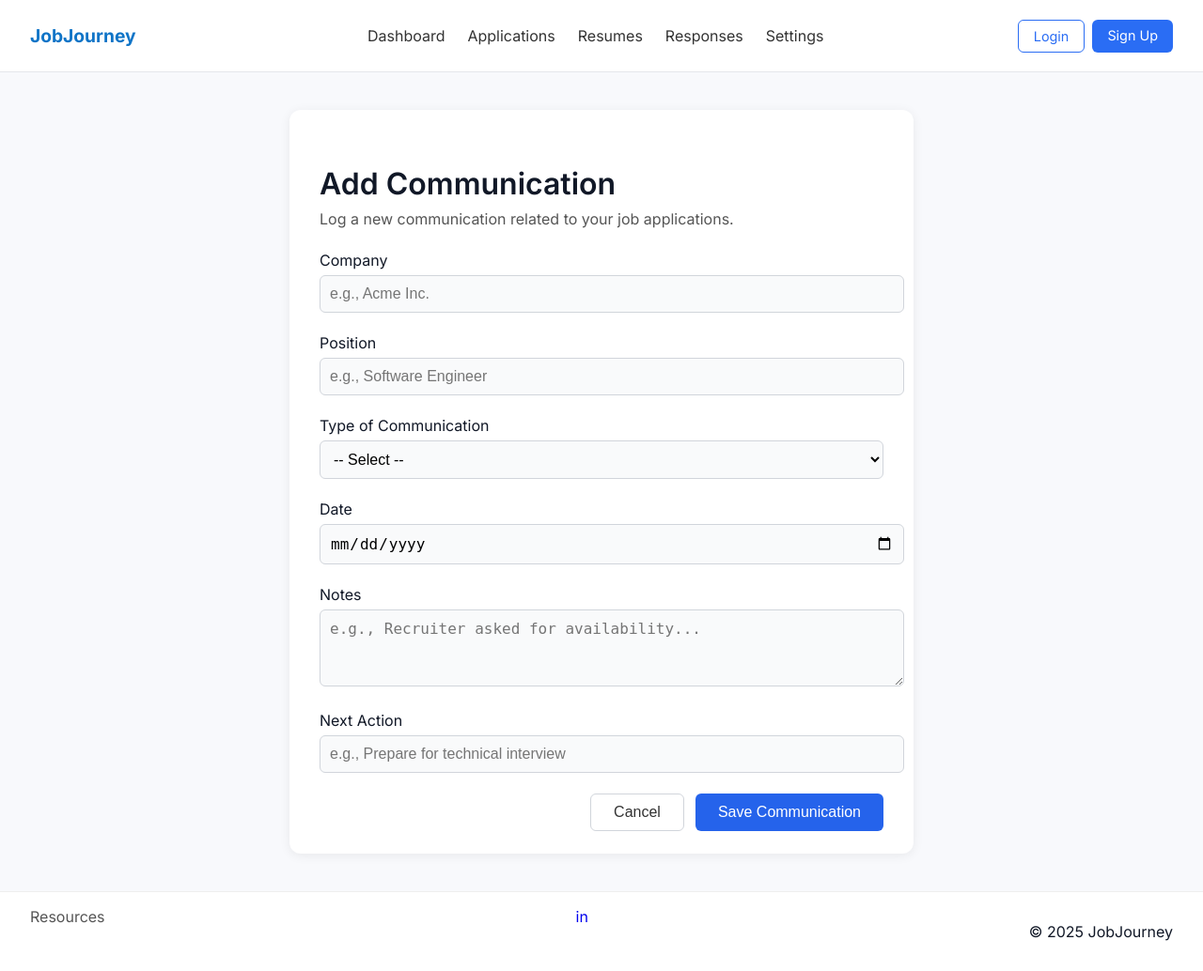
After one commit to ishhaan6233/resume, a Django app: template resume_app/templates/add_communication.html in a window 1280 px wide. The commit adds this page. Shown: the whole page at 94% size. Run offline with Django 3.2, Linux system fonts and the light colour scheme; the template is opened without the code that fills it, so the values that code supplies are empty.

Commit message:
response add communication

```diff
--- /dev/null
+++ b/resume_app/templates/add_communication.html
@@ -0,0 +1,126 @@
+{% extends "base.html" %}
+{% block title %}Add Communication - JobJourney{% endblock %}
+
+{% block content %}
+<style>
+  .centered-card {
+    max-width: 600px;
+    margin: 40px auto;
+    background: #fff;
+    border-radius: 12px;
+    box-shadow: 0 2px 12px rgba(0, 0, 0, 0.07);
+    padding: 32px 32px 24px 32px;
+  }
+  .centered-card h2 {
+    margin-bottom: 8px;
+    font-size: 2rem;
+    font-weight: 600;
+  }
+  .subtitle {
+    color: #555;
+    margin-bottom: 24px;
+  }
+  .form-group {
+    margin-bottom: 20px;
+  }
+  label {
+    display: block;
+    margin-bottom: 6px;
+    font-weight: 500;
+  }
+  input[type="text"],
+  input[type="date"],
+  textarea,
+  select {
+    width: 100%;
+    padding: 10px;
+    border: 1px solid #d1d5db;
+    border-radius: 6px;
+    font-size: 1rem;
+    background: #f9fafb;
+    margin-bottom: 2px;
+  }
+  textarea {
+    min-height: 60px;
+    resize: vertical;
+  }
+  .row {
+    display: flex;
+    gap: 16px;
+  }
+  .row .form-group {
+    flex: 1;
+  }
+  .form-actions {
+    display: flex;
+    justify-content: flex-end;
+    gap: 12px;
+    margin-top: 18px;
+  }
+  .btn {
+    padding: 10px 24px;
+    border: none;
+    border-radius: 6px;
+    font-size: 1rem;
+    cursor: pointer;
+    font-weight: 500;
+  }
+  .btn-cancel {
+    background: #fff;
+    color: #333;
+    border: 1px solid #d1d5db;
+  }
+  .btn-save {
+    background: #2563eb;
+    color: #fff;
+  }
+  .btn-save:hover {
+    background: #1742a0;
+  }
+</style>
+
+<div class="centered-card">
+  <h2>Add Communication</h2>
+  <div class="subtitle">Log a new communication related to your job applications.</div>
+
+  <form id="communicationForm" method="post">
+    {% csrf_token %}
+    <div class="form-group">
+      <label for="company">Company</label>
+      <input type="text" id="company" name="company" placeholder="e.g., Acme Inc." required />
+    </div>
+    <div class="form-group">
+      <label for="position">Position</label>
+      <input type="text" id="position" name="position" placeholder="e.g., Software Engineer" required />
+    </div>
+    <div class="form-group">
+      <label for="type">Type of Communication</label>
+      <select id="type" name="type" required>
+        <option value="">-- Select --</option>
+        <option value="Email">Email</option>
+        <option value="Phone">Phone</option>
+        <option value="Interview">Interview</option>
+        <option value="Follow-up">Follow-up</option>
+        <option value="Other">Other</option>
+      </select>
+    </div>
+    <div class="form-group">
+      <label for="date">Date</label>
+      <input type="date" id="date" name="date" value="{{ today|date:'Y-m-d' }}" required />
+    </div>
+    <div class="form-group">
+      <label for="notes">Notes</label>
+      <textarea id="notes" name="notes" placeholder="e.g., Recruiter asked for availability..."></textarea>
+    </div>
+    <div class="form-group">
+      <label for="next_action">Next Action</label>
+      <input type="text" id="next_action" name="next_action" placeholder="e.g., Prepare for technical interview" />
+    </div>
+
+    <div class="form-actions">
+      <button type="button" class="btn btn-cancel" onclick="window.history.back()">Cancel</button>
+      <button type="submit" class="btn btn-save">Save Communication</button>
+    </div>
+  </form>
+</div>
+{% endblock %}
--- a/resume_app/templates/responses.html
+++ b/resume_app/templates/responses.html
@@ -57,7 +57,7 @@
 
 <!-- Action bar -->
 <div class="actions">
-  <a href="#" class="btn">+ Add Communication Entry</a>
+  <a href="{% url 'add_communication' %}" class="btn">+ Add Communication Entry</a>
   <form method="get" style="flex: 1; display: flex">
     <input
       type="text"
--- a/resume_app/urls.py
+++ b/resume_app/urls.py
@@ -18,4 +18,5 @@ urlpatterns = [
     path("applications/add/", views.add_application, name="add_application"),
     path("applications/delete/<int:app_id>/", views.delete_application, name="delete_application"),
     path("settings/", views.settings_view, name="settings"),
+    path("communications/add/", views.add_communication, name="add_communication"),
 ]
```
Also changed, not shown: resume_app/views.py (+24 -0 lines), db.sqlite3.
